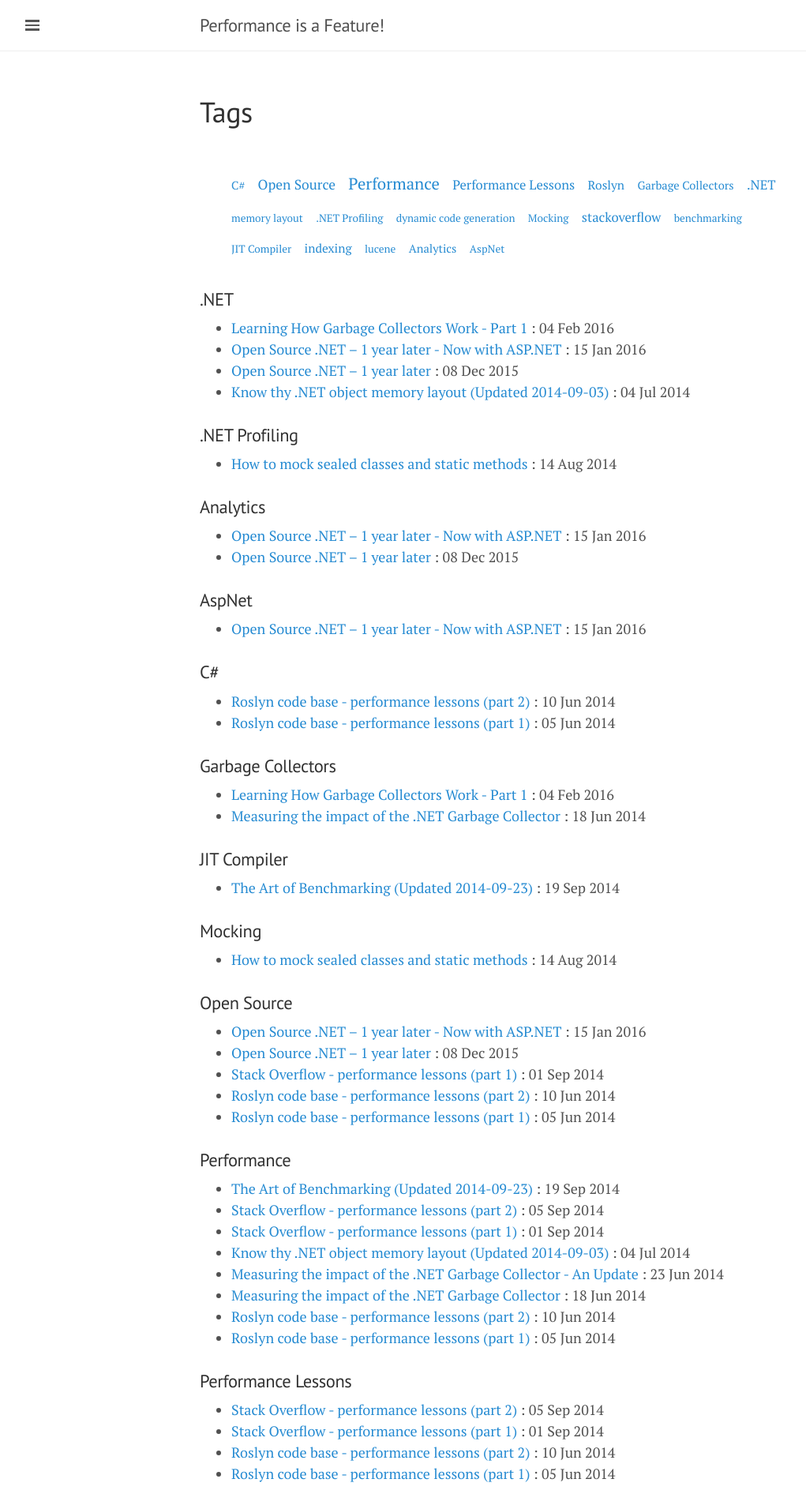
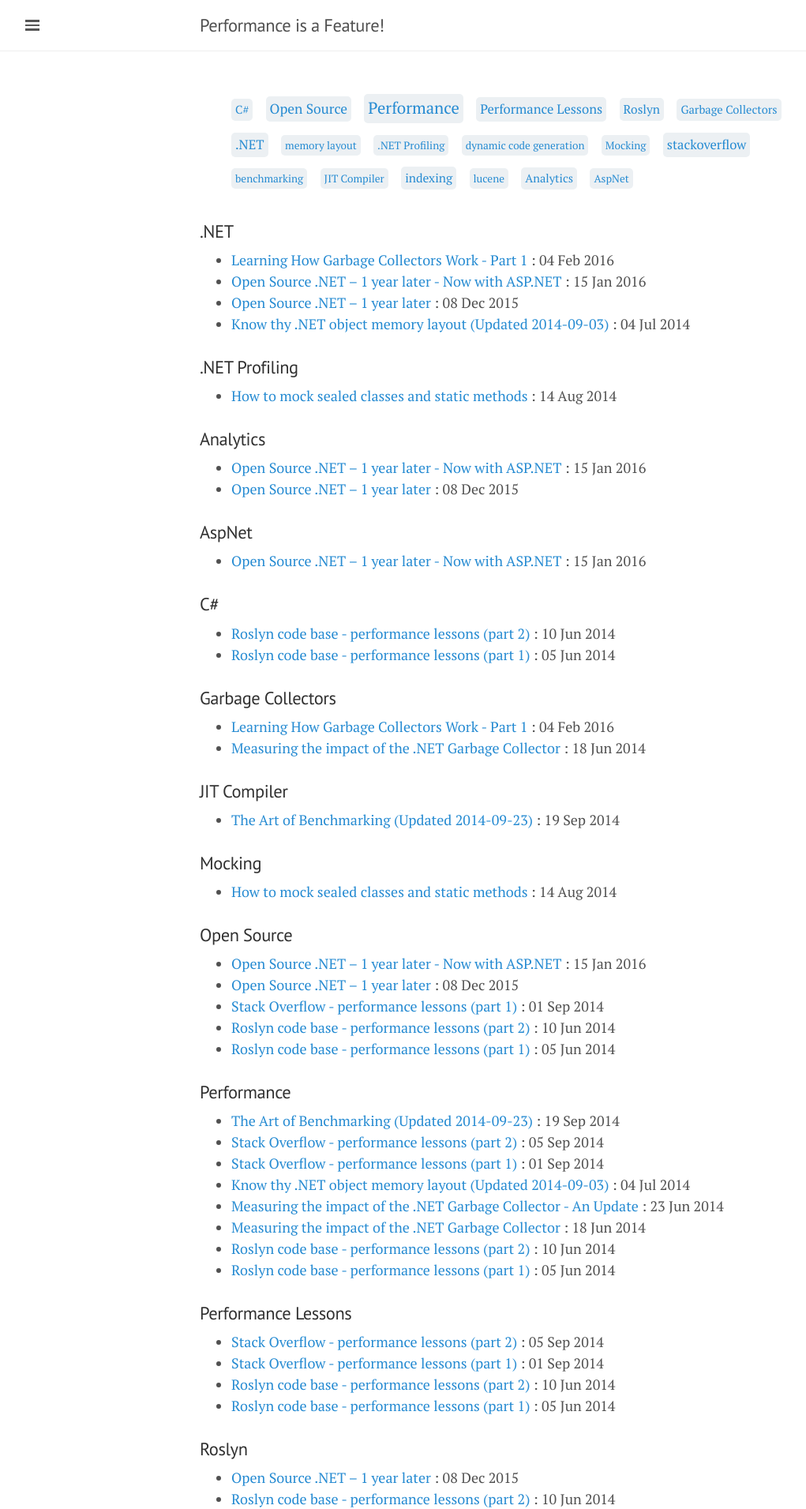
Before and after one commit to mattwarren/mattwarren.github.io, a Jekyll site: the page built from tags.html, in a window 1280 px wide. Shown: the top 1911 px of the page at 79% size, without its empty margins (0-1021 px from the left). Built offline with Jekyll 4.4.1, drawn with Linux system fonts in a browser that asks for light colours; nearby versions of some CDN libraries.

Commit message:
nicer tag cloud

```diff
--- a/_includes/lanyon.css
+++ b/_includes/lanyon.css
@@ -573,4 +573,7 @@
 ul.tag-cloud li {
   display: inline-block;
   margin: 0 12px 12px 0;
+  background: #ECF0F3;
+  padding: 3px 5px;
+  border-radius: 5px;
 }
--- a/tags.html
+++ b/tags.html
@@ -3,9 +3,6 @@
 title: Tags
 permalink: /tags/
 ---
-
-<h1>{{ page.title }}</h1>
-<p>&nbsp;</p>
 
 <ul class="tag-cloud">
 {% for tag in site.tags %}
```
